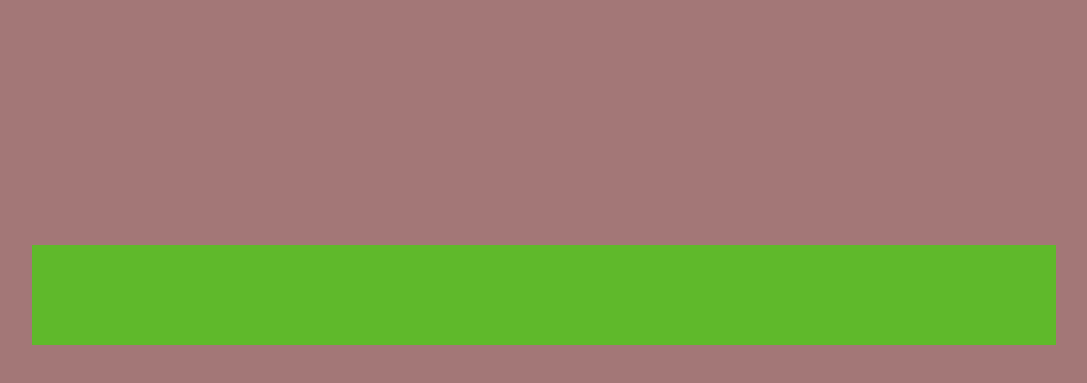
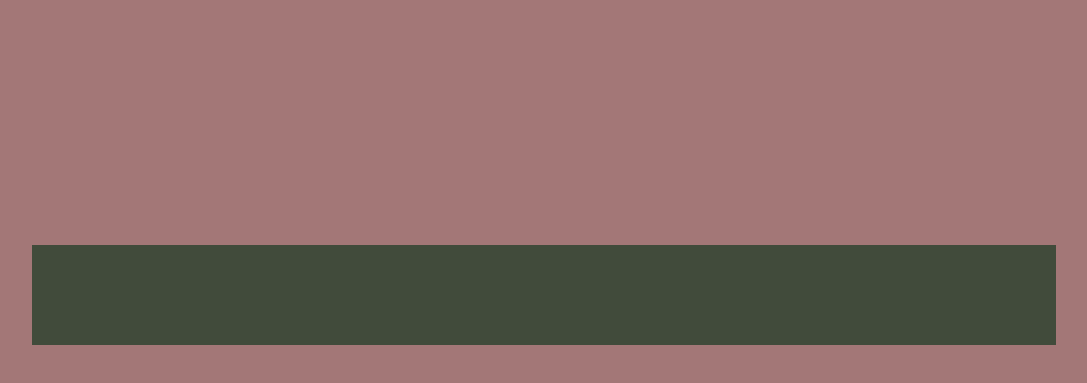
Before and after one commit to AMELkhdfjd/Restaurant_Site, a plain HTML site: page index.html in a window 1280 px wide. Shown: the part 369-752 px from the top of the page, without its empty margins (96-1183 px from the left). Drawn offline with Linux system fonts and the light colour scheme.

Commit message:
now commit

```diff
--- a/style.css
+++ b/style.css
@@ -38,7 +38,7 @@ main{
 }
 
 footer{
-    background-color: rgb(95, 185, 43);
+    background-color: rgb(65, 75, 59);
     height: 100px;
 
 }
```
